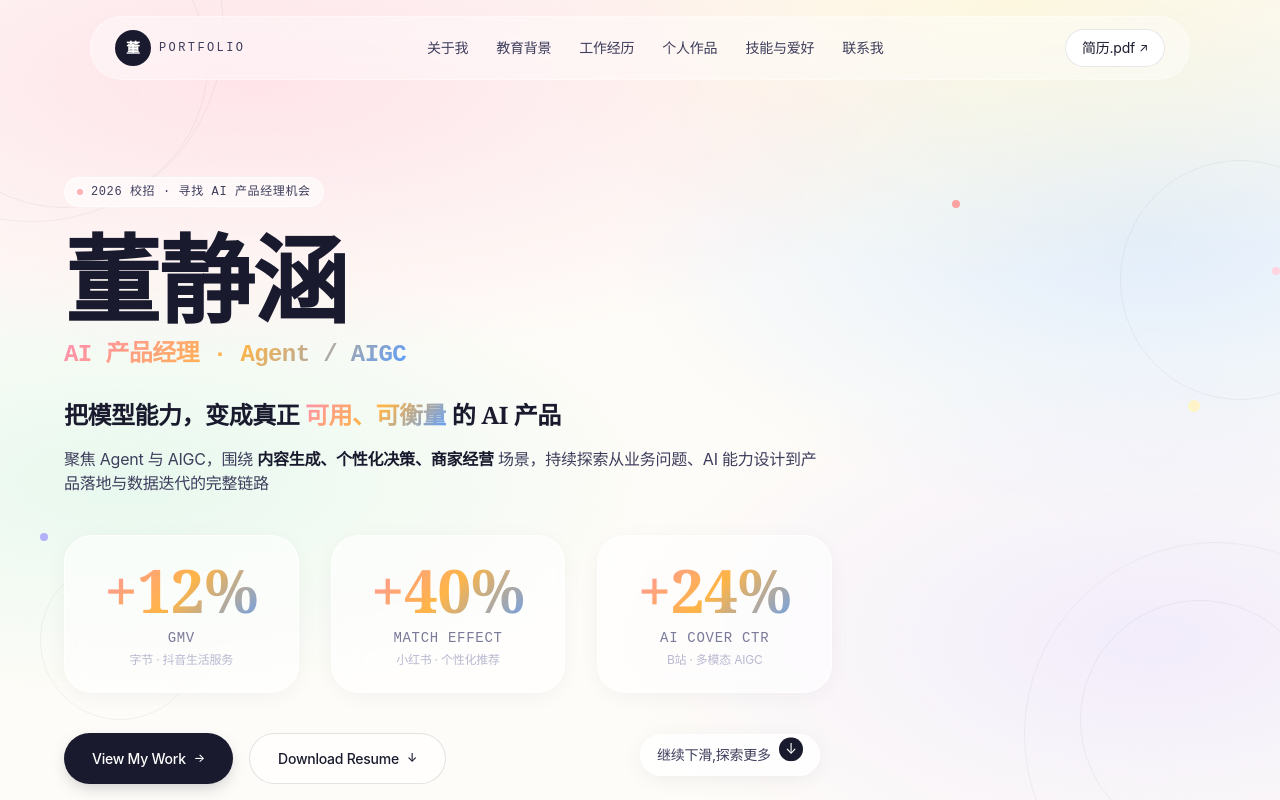
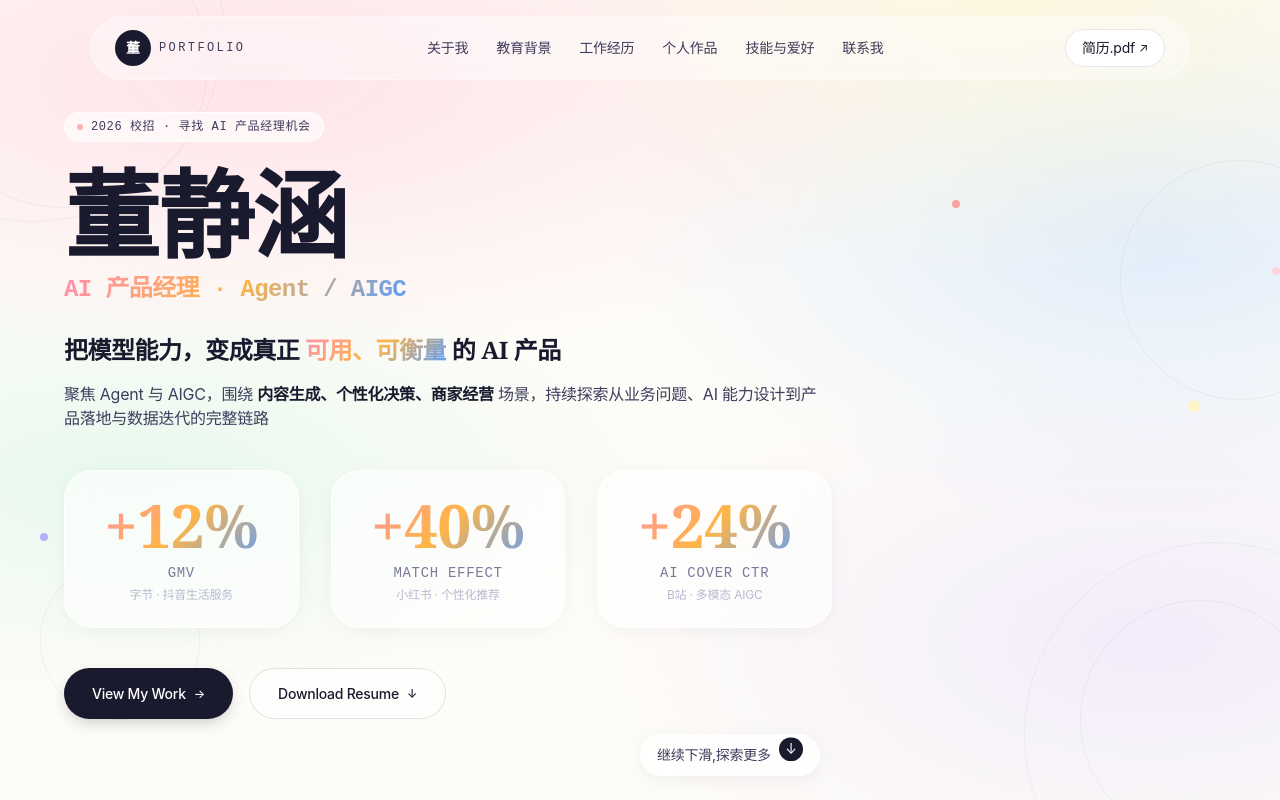
Before and after one commit to djh20010513/personal-site, a Next.js app: page / in a window 1280 px wide. Shown: the top 800 px of the page. Built offline with nearby package versions, Linux system fonts and the light colour scheme.

Commit message:
fix: hero 顶部留白过大 - 去掉 min-h-screen 居中 + pt-28→pt-12

```diff
--- a/app/page.tsx
+++ b/app/page.tsx
@@ -10,7 +10,7 @@ export default function Home() {
       <FloatingDecorations />
 
       {/* ============ Hero - 5 秒传达三件事 ============ */}
-      <section className="min-h-screen flex items-center px-6 pt-28 pb-20 relative">
+      <section className="px-6 pt-12 pb-20 relative">
         <div className="max-w-6xl mx-auto w-full relative">
 
           {/* 顶部小标签 - 身份 */}
```
